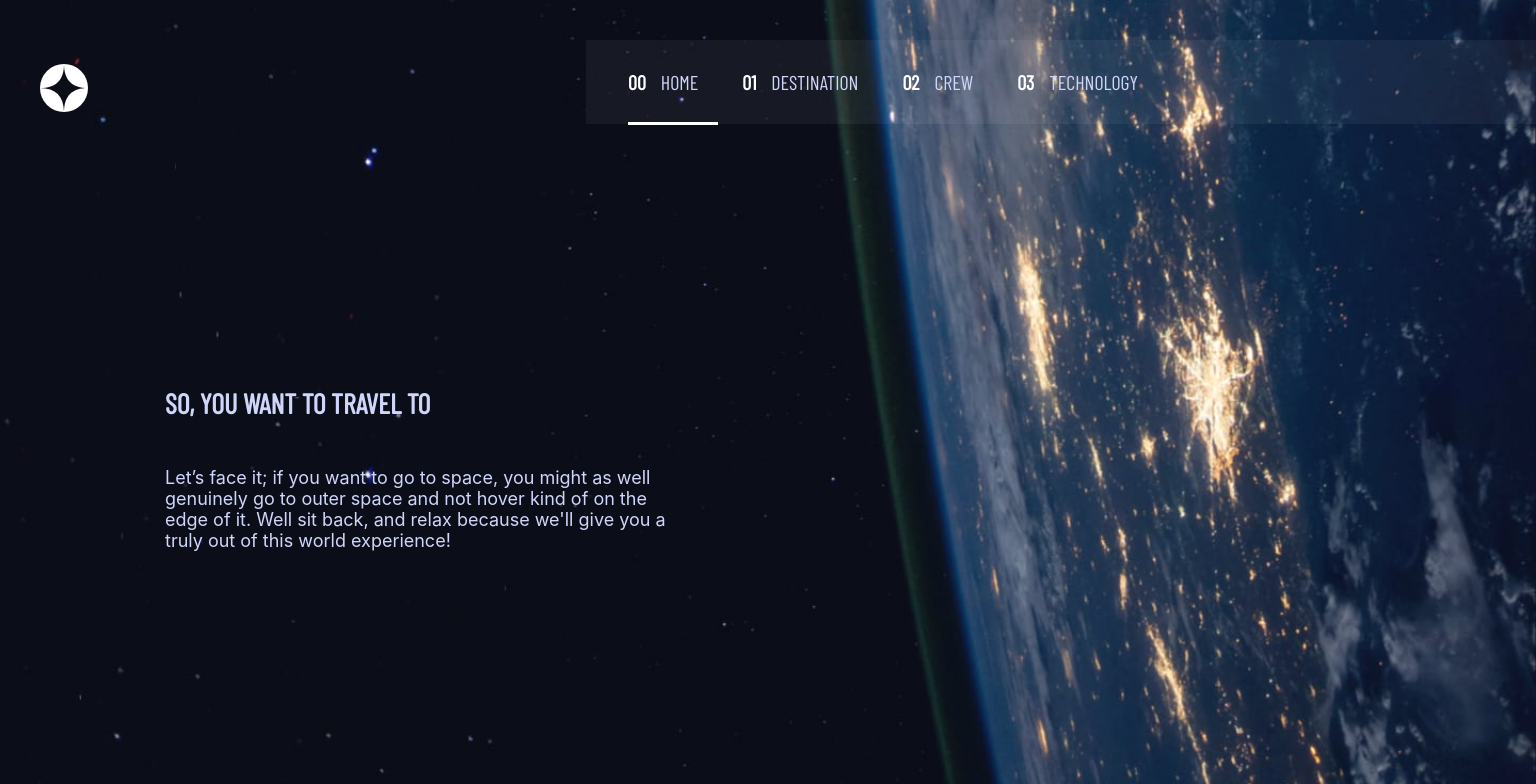
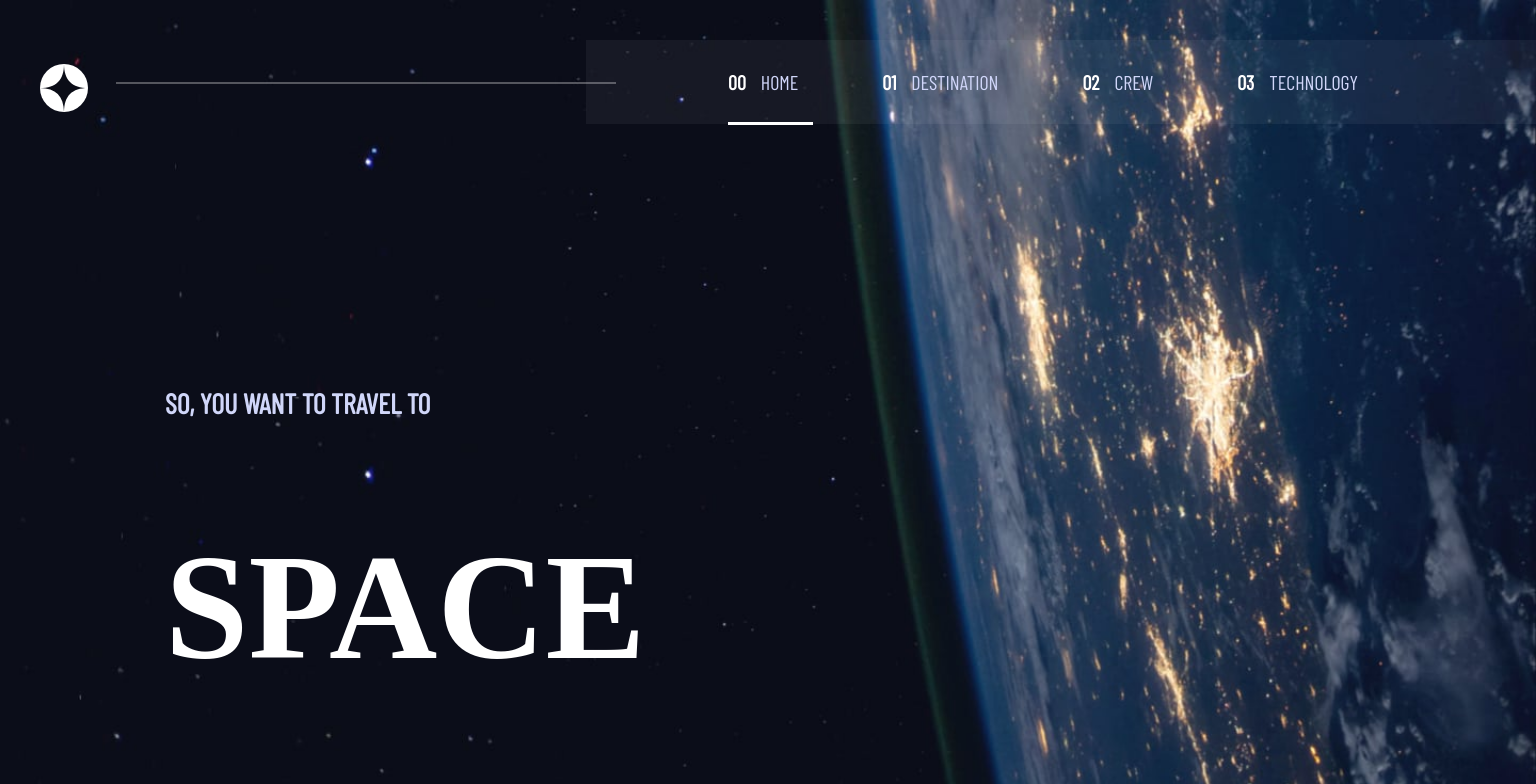
Before and after one commit to SmileAndWaveBoyz/Space, a React (Create React App) app: page / in a window 1536 px wide. Shown: the top 784 px of the page. Built offline with nearby package versions, Linux system fonts and the light colour scheme; no server answers; a web font is replaced by a local one.

Commit message:
Complete Nav Bar

```diff
--- a/public/styles.css
+++ b/public/styles.css
@@ -31,7 +31,7 @@ h5, .subheading2{
 }
 
 h1{
-    font-size: 15rem;
+    font-size: 8rem;
     color: #ffffff;
 }
 
@@ -197,6 +197,10 @@ li, a {
         background-image: url("./assets/home/background-home-desktop.jpg");
     }
 
+    h1{
+        font-size: 15rem;
+    }
+
     .navItems li a{
         font-size: 2rem;
     }
@@ -213,6 +217,7 @@ li, a {
     .navBar{
         margin-top: 4rem;
         height: 9.6rem;
+        position: relative;
     }
 
     .navBar .navItems{
@@ -233,4 +238,27 @@ li, a {
     .texBox{
         margin-left: 165px;
     }
+
+    .navBar::after{
+        position: absolute;
+        content: "";
+        background-color: rgb(255, 255, 255, 0.3);
+        top: 42px;
+        right: 920px;
+        width: 500px;
+        height: 2px;
+    }
+
+    .firstNumberNav{
+        padding-left: 100px;
+    }
+
+    .navBar .navItems li a{
+        margin-right: 40px;
+    }
+
+    .navBar .navItems .underline::after{
+        left: 100px;
+        width: 85px;
+    }
 }
--- a/src/App.jsx
+++ b/src/App.jsx
@@ -23,7 +23,7 @@ function App() {
         </button>
 
         <ul className='navItems'>
-          <li className='underline'><p>00</p><a href="#">HOME</a></li>
+          <li className='underline firstNumberNav'><p>00</p><a href="#">HOME</a></li>
           <li><p>01</p><a href="#">DESTINATION</a></li>
           <li><p>02</p><a href="#">CREW</a></li>
           <li><p>03</p><a href="#">TECHNOLOGY</a></li>
@@ -32,7 +32,7 @@ function App() {
       </nav>
       <div className="texBox">
         <h5 className='firstHeading'>SO, YOU WANT TO TRAVEL TO</h5>
-        {/* <h1>SPACE</h1> */}
+        <h1>SPACE</h1>
         <p>Let’s face it; if you want to go to space, you might as well<br></br> genuinely go to outer space and not hover kind of on the <br></br>edge of it. Well sit back, and relax because we'll give you a <br></br>truly out of this world experience!</p>
       </div>
     </div>
```
